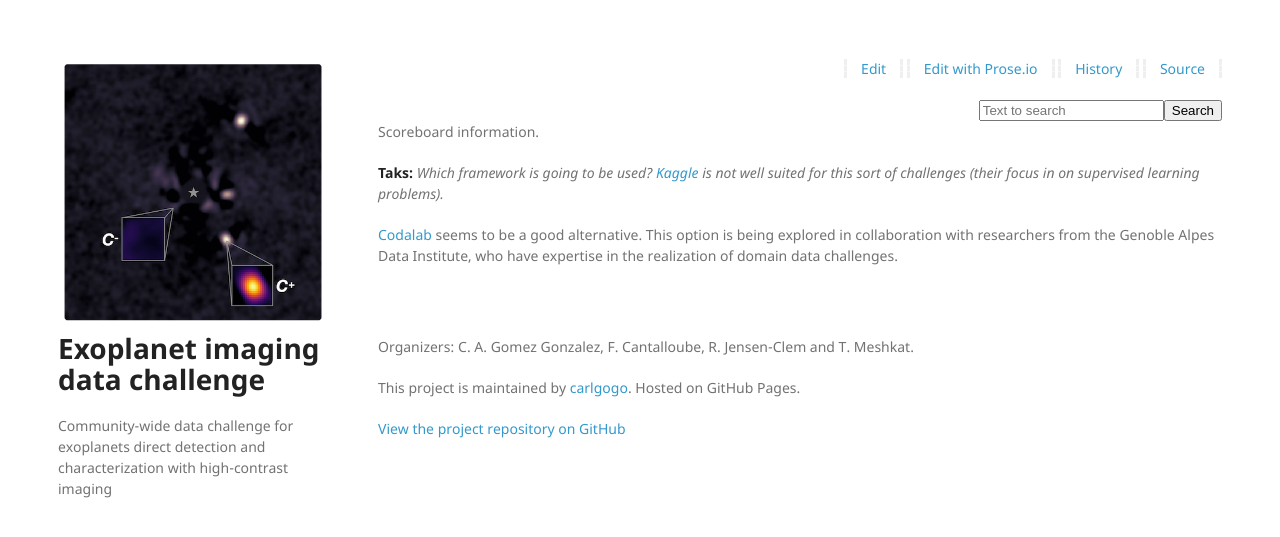
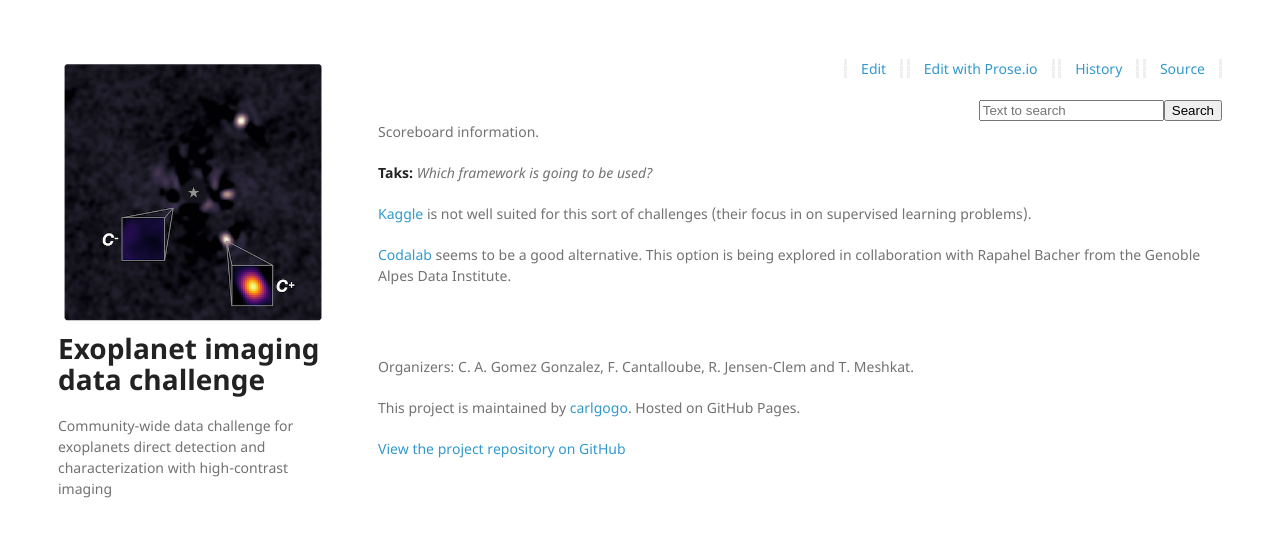
Before and after one commit to carlgogo/exoimaging_challenge, a Jekyll site: the page built from pages/score.md, in a window 1280 px wide. Shown: the top 537 px of the page. Built offline with Jekyll 4.4.1, drawn with Linux system fonts in a browser that asks for light colours; nearby versions of some CDN libraries; our own code applies the rules of GitHub Pages for plain Markdown files.

Commit message:
no message

```diff
--- a/pages/score.md
+++ b/pages/score.md
@@ -1,5 +1,7 @@
 Scoreboard information.
 
-**Taks:** *Which framework is going to be used? [Kaggle](https://www.kaggle.com/) is not well suited for this sort of challenges (their focus in on supervised learning problems).*
+**Taks:** *Which framework is going to be used?*
 
-[Codalab](http://codalab.org/) seems to be a good alternative. This option is being explored in collaboration with researchers from the Genoble Alpes Data Institute, who have expertise in the realization of domain data challenges.
+[Kaggle](https://www.kaggle.com/) is not well suited for this sort of challenges (their focus in on supervised learning problems).
+
+[Codalab](http://codalab.org/) seems to be a good alternative. This option is being explored in collaboration with Rapahel Bacher from the Genoble Alpes Data Institute.
```
